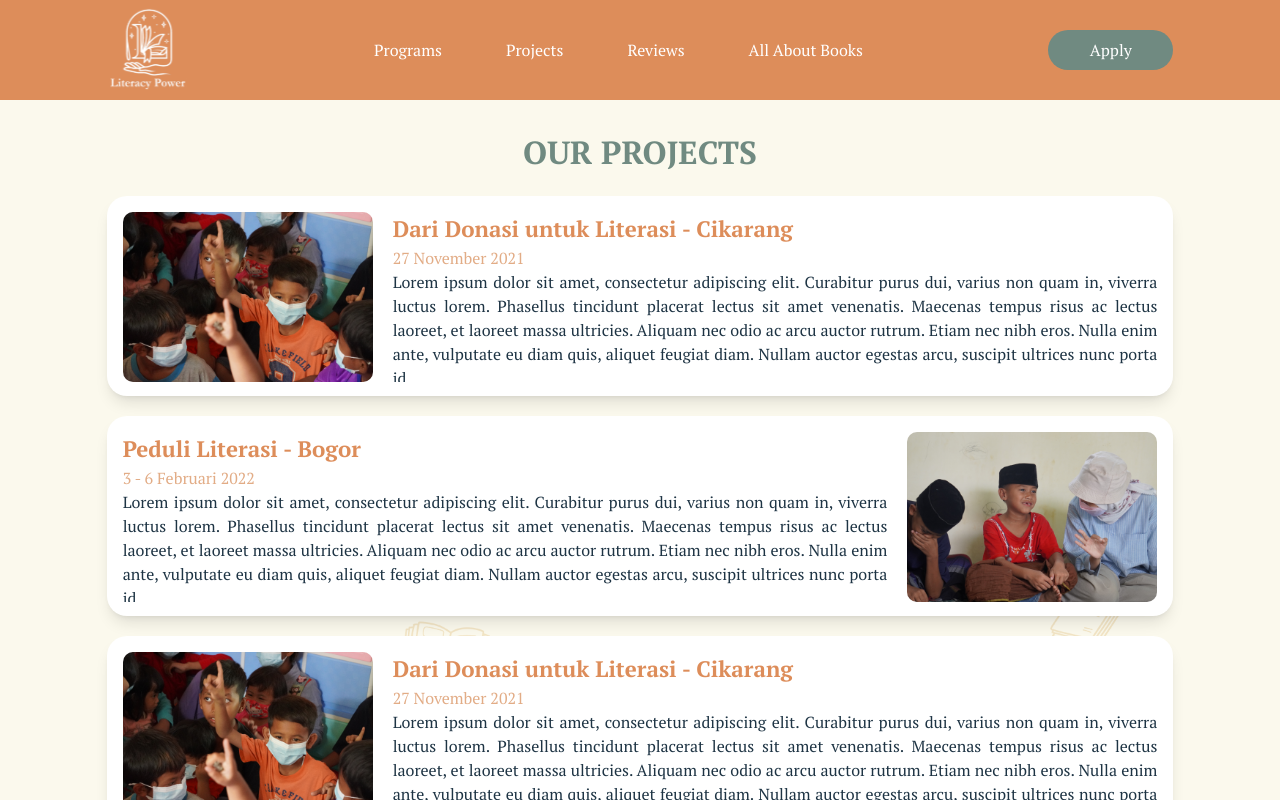
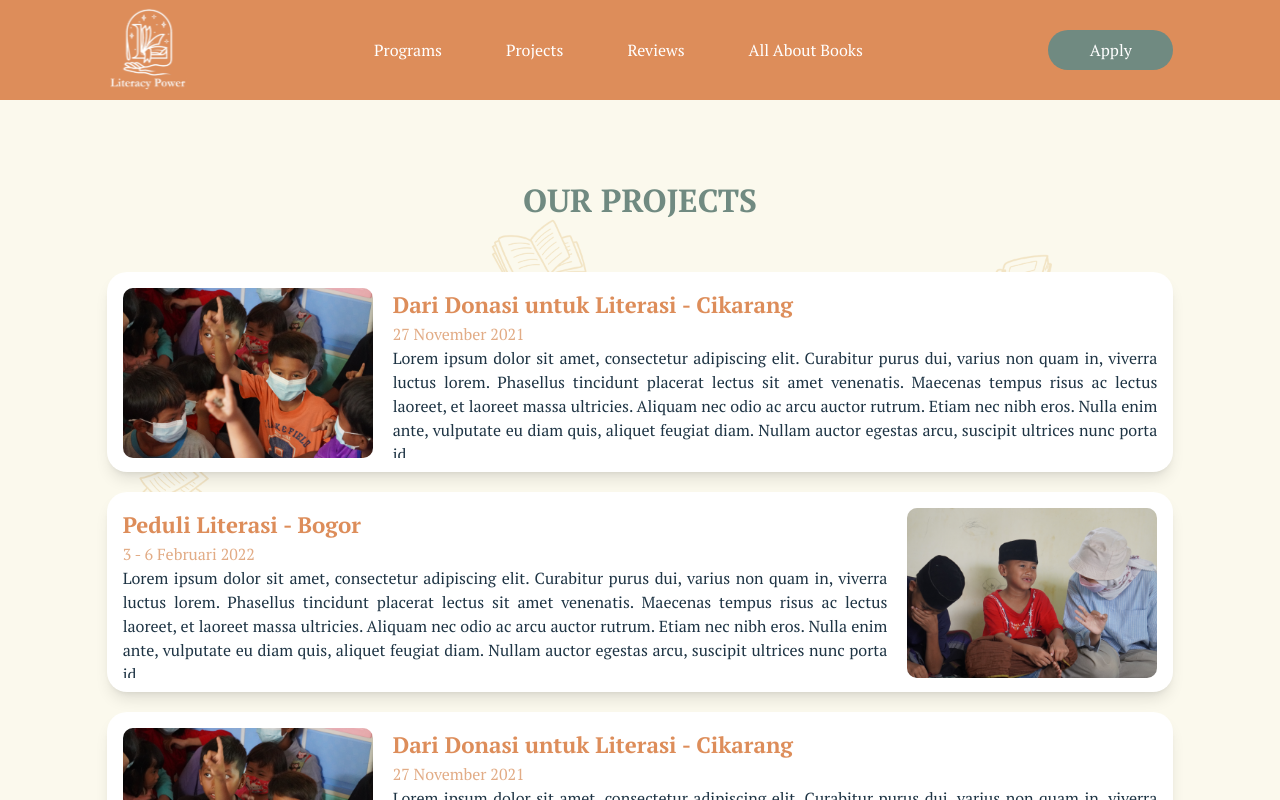
Before and after one commit to literacypowerdev/literacypowerindonesia, a Next.js app: page /projects in a window 1280 px wide. Shown: the top 800 px of the page. Built offline with nearby package versions, Linux system fonts and the light colour scheme.

Commit message:
Fixed bug

```diff
--- a/pages/projects/index.tsx
+++ b/pages/projects/index.tsx
@@ -18,7 +18,7 @@ export default function Projects() {
       <Navbar />
       <div className="w-full bg-body-doodle bg-contain py-7">
         <div className="w-11/12 md:w-10/12 mx-auto">
-          <h1 className="text-title3 font-bold font-ptserif text-center text-main-green">
+          <h1 className="text-title3 my-12 font-bold font-ptserif text-center text-main-green">
             OUR PROJECTS
           </h1>
           <div>
```
